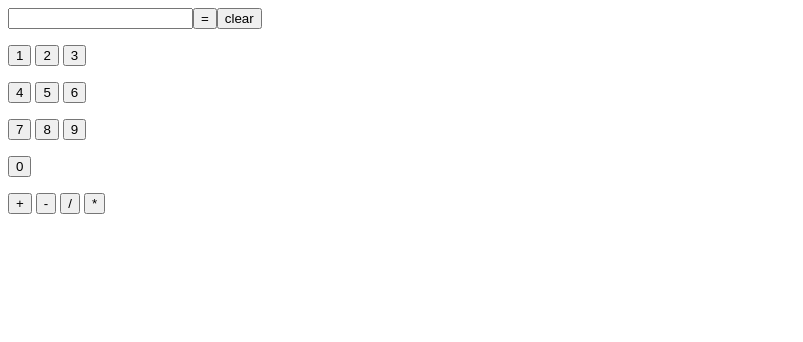
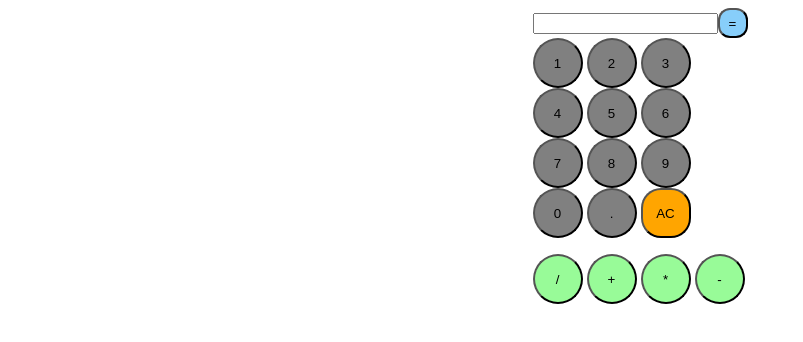
Before and after one commit to matan-ysayas/swich-case-calculator, a plain HTML site: page index.html in a window 1280 px wide. Shown: the whole page, without its empty margins (0-803 px from the left). Drawn offline with Linux system fonts and the light colour scheme.

Commit message:
new code

```diff
--- a/index.html
+++ b/index.html
@@ -1,32 +1,46 @@
 <!DOCTYPE html>
 <html lang="en">
-<head>
-    <meta charset="UTF-8">
-    <meta http-equiv="X-UA-Compatible" content="IE=edge">
-    <meta name="viewport" content="width=device-width, initial-scale=1.0">
-    <title>Document</title>
-</head>
-<body>
-    <section>
-    <input id="numInput"><button id="resultBut">=</button><button class="operators">clear</button><p>
-    <button class="numBtn">1</button>
-    <button class="numBtn">2</button>
-    <button class="numBtn">3</button><p>
-    <button class="numBtn">4</button>
-    <button class="numBtn">5</button>
-    <button class="numBtn">6</button><p>
-    <button class="numBtn">7</button>
-    <button class="numBtn">8</button>
-    <button class="numBtn">9</button><p>
-    <button class="numBtn">0</button><p>
-     <button class="operators">+</button>
-     <button class="operators">-</button>
-     <button class="operators">/</button>
-     <button class="operators">*</button>
-    </section>
+  <head>
+    <meta charset="UTF-8" />
+    <meta http-equiv="X-UA-Compatible" content="IE=edge" />
+    <meta name="viewport" content="width=device-width, initial-scale=1.0" />
+    <link rel="stylesheet" href="style.css">
+    <title>document</title>
+  </head>
+
+  <body>
+    <main>
+      <div id="continer">
+        <input id="input" type="numbers"><button id="eq">=</button>
+         <br>
+        <button class="numbers">1</button>
+        <button class="numbers">2</button>
+        <button class="numbers">3</button>
+        <br>
+        <button class="numbers">4</button>
+        <button class="numbers">5</button>
+        <button class="numbers">6</button>
+       <br>
+
+        <button class="numbers">7</button>
+        <button class="numbers">8</button>
+        <button class="numbers">9</button>
+
+        <br>
+        <button class="numbers">0</button>
+        <button class="numbers">.</button>
+        <button id="Ac">AC</button><p>
+        <button class="operator">/</button>
+        <button class="operator">+</button>
+        <button class="operator">*</button>
+        <button class="operator">-</button>
+        <br>
 
 
+      </div>
+    </main>
+    <footer></footer>
 
     <script src="main.js"></script>
-</body>
+  </body>
 </html>
--- a/main.js
+++ b/main.js
@@ -1,48 +1,63 @@
-const numInput=document.getElementById("numInput");
-const resultBut=document.getElementById("resultBut");
-const clearBut=document.getElementById("clearBut");
-const numBtn=document.getElementsByClassName("numBtn");
-const operators=document.getElementsByClassName("operators");
+let numbers = document.getElementsByClassName("numbers");
+let operator = document.getElementsByClassName("operator");
 
-for(let i=0;i<numBtn.length;i++){
-    numBtn[i].onclick=()=>{
-     numInput.value+=numBtn[i].innerHTML;
+function showNumbers() {
+  for (let i = 0; i < numbers.length; i++) {
+    numbers[i].onclick = () => {
+      if (shouldClear == true) {
+        input.value = "";
+        shouldClear = false;
+      }
+      console.log(shouldClear, a, op);
+      input.value += numbers[i].innerText;
+    };
+  }
+}
 
-    }
+showNumbers();
+
+let a;
+let op;
+let shouldClear = false;
+
+function showOperator() {
+  for (let i = 0; i < operator.length; i++) {
+    operator[i].onclick = () => {
+      shouldClear = true;
+      a = Number(input.value);
+      op = operator[i].innerText;
+      console.log(shouldClear, a, op);
+    };
+  }
+}
+
+function chooseAndPrintOperator(a, b, operator) {
+  switch (operator) {
+    case "+":
+      return a + b;
+
+    case "-":
+      return a - b;
+
+    case "*":
+      return a * b;
+
+    case "/":
+      return a / b;
+  }
+}
+
+showOperator();
+let b;
+eq.onclick = () => {
+  b = Number(input.value);
+  input.value = chooseAndPrintOperator(a, b, op);
+  console.log(a, op, b);
 };
 
-for(let i=0;i<operators.length;i++){
-    operators[i].onclick=()=>{
-        switch (operators[i].innerHTML) {
-            case "+":
-                numInput.value+="+"
-                break;
-
-            case "-":
-                numInput.value+="-"
-                break;
-
-            case "/":
-                numInput.value+="/"
-                break;
-
-            case "*":
-                numInput.value+="*"
-                break;
-
-            case "clear":
-                numInput.value=" "
-                break;
-
-            default:
-                break;
-        }
-    }
-};
-
-
-
-resultBut.onclick=()=>{
-
-   numInput.value=eval(numInput.value)
+function clear() {
+  Ac.onclick = () => {
+    input.value = "";
+  };
 }
+clear();
--- /dev/null
+++ b/style.css
@@ -0,0 +1,43 @@
+main{
+    display: flex;
+    justify-content: center;
+    justify-content: center;
+}
+#continer{
+    align-items: center;
+    justify-content: center;
+
+
+
+
+}
+
+.numbers{
+    width: 50PX;
+    height: 50PX;
+    border-radius: 60%;
+    background-color:grey
+
+
+}
+.operator{
+    width: 50PX;
+    height: 50PX;
+    border-radius: 50%;
+    background-color: palegreen;
+}
+#Ac{
+    width: 50PX;
+    height: 50PX;
+    border-radius: 40%;
+    background-color: orange;
+
+}
+
+#eq{
+    width: 30PX;
+    height: 30PX;
+    border-radius: 40%;
+    background-color: lightskyblue;
+
+}
```
